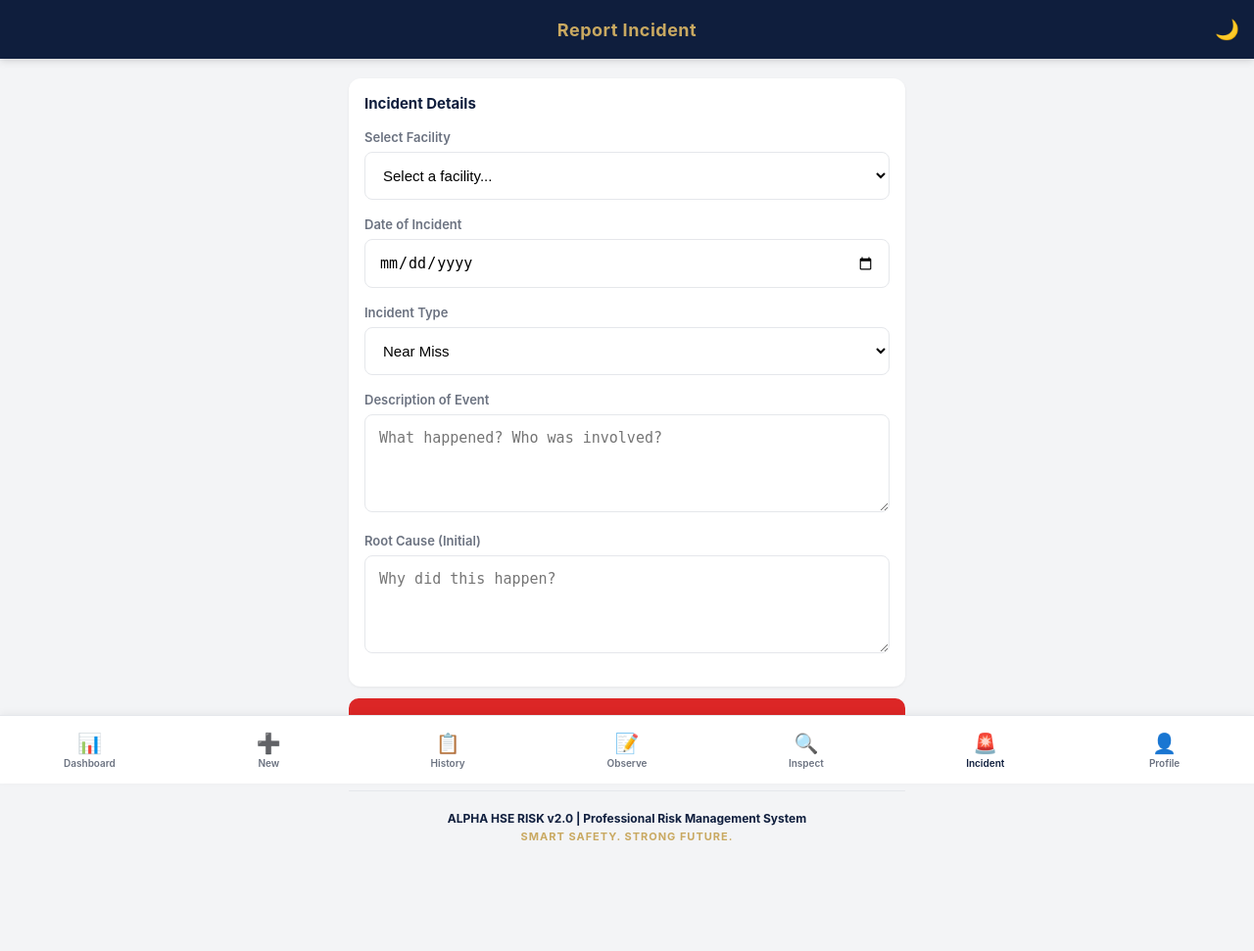
After one commit to Iniobongcodex2/alpha-hse-risk-web, a Flask app: page /new-incident in a window 1280 px wide. The commit adds this page. Shown: the whole page at 98% size. Run offline with Flask 3, Linux system fonts and the light colour scheme; the visitor is signed in with stand-in values (Sample User, id 1); data that the repository does not hold is empty; some libraries are stand-ins or nearby versions.

Commit message:
Stage 22 & 23: Added Inspections and Incident Management modules

```diff
--- a/app.py
+++ b/app.py
@@ -137,6 +137,7 @@ def setup_database():
     is_postgres = os.environ.get('DATABASE_URL') is not None
     id_type = "SERIAL PRIMARY KEY" if is_postgres else "INTEGER PRIMARY KEY AUTOINCREMENT"
 
+    # 1. CORE TABLES
     cursor.execute(f"""
         CREATE TABLE IF NOT EXISTS users (
             id {id_type}, username TEXT NOT NULL UNIQUE, full_name TEXT,
@@ -173,8 +174,6 @@ def setup_database():
             target_id TEXT, details TEXT
         )
     """)
-
-    # NEW TABLE: Observations
     cursor.execute(f"""
         CREATE TABLE IF NOT EXISTS observations (
             id {id_type}, reference TEXT UNIQUE, organization TEXT,
@@ -183,8 +182,6 @@ def setup_database():
             priority TEXT, status TEXT, date_reported TEXT
         )
     """)
-
-    # NEW TABLE: Corrective Actions
     cursor.execute(f"""
         CREATE TABLE IF NOT EXISTS corrective_actions (
             id {id_type}, observation_ref TEXT, organization TEXT,
@@ -192,8 +189,6 @@ def setup_database():
             status TEXT, date_assigned TEXT
         )
     """)
-
-    # NEW TABLE: Management Activities
     cursor.execute(f"""
         CREATE TABLE IF NOT EXISTS mgmt_activities (
             id {id_type}, reference TEXT UNIQUE, organization TEXT,
@@ -201,8 +196,6 @@ def setup_database():
             location TEXT, findings TEXT, status TEXT
         )
     """)
-
-    # NEW TABLE: Notification Log (Stage A)
     cursor.execute(f"""
         CREATE TABLE IF NOT EXISTS notification_log (
             id {id_type},
@@ -215,8 +208,6 @@ def setup_database():
             UNIQUE(action_id, notification_type, target_date)
         )
     """)
-
-    # NEW TABLE: Team Discussion Comments (FIXED & MOVED HERE)
     cursor.execute(f"""
         CREATE TABLE IF NOT EXISTS comments (
             id {id_type}, observation_ref TEXT, organization TEXT,
@@ -224,7 +215,7 @@ def setup_database():
         )
     """)
 
-    # IDEMPOTENT MIGRATIONS (Safe for existing databases)
+    # 2. IDEMPOTENT MIGRATIONS (Safe additions to existing tables)
     if is_postgres:
         cursor.execute("SELECT column_name FROM information_schema.columns WHERE table_schema='public' AND table_name='corrective_actions'")
         existing_cols = [row[0] for row in cursor.fetchall()]
@@ -242,8 +233,36 @@ def setup_database():
         cursor.execute("ALTER TABLE corrective_actions ADD COLUMN verified_date TEXT")
     if 'completed_by' not in existing_cols:
         cursor.execute("ALTER TABLE corrective_actions ADD COLUMN completed_by TEXT")
-
-    # Seed Roles
+    if 'source_type' not in existing_cols:
+        cursor.execute("ALTER TABLE corrective_actions ADD COLUMN source_type TEXT DEFAULT 'Observation'")
+    if 'source_id' not in existing_cols:
+        cursor.execute("ALTER TABLE corrective_actions ADD COLUMN source_id INTEGER")
+
+    # 3. STAGE 21, 22, 23 NEW TABLES
+    cursor.execute(f"""
+        CREATE TABLE IF NOT EXISTS facilities (
+            id {id_type}, organization TEXT, name TEXT,
+            location TEXT, created_at TEXT DEFAULT CURRENT_TIMESTAMP
+        )
+    """)
+
+    cursor.execute(f"""
+        CREATE TABLE IF NOT EXISTS inspections (
+            id {id_type}, reference TEXT UNIQUE, organization TEXT,
+            facility_name TEXT, inspector TEXT, inspection_date TEXT,
+            score INTEGER, findings TEXT, status TEXT
+        )
+    """)
+
+    cursor.execute(f"""
+        CREATE TABLE IF NOT EXISTS incidents (
+            id {id_type}, reference TEXT UNIQUE, organization TEXT,
+            facility_name TEXT, reporter TEXT, incident_date TEXT,
+            incident_type TEXT, description TEXT, root_cause TEXT, status TEXT
+        )
+    """)
+
+    # 4. SEED DATA
     roles = [
         ("HSE Officer", "Creates and edits assessments"),
         ("HSE Supervisor", "Reviews team assessments"),
@@ -257,7 +276,6 @@ def setup_database():
         else:
             cursor.execute("INSERT OR IGNORE INTO roles (name, description) VALUES (?, ?)", (role_name, description))
 
-    # Seed Admin User
     cursor.execute("SELECT COUNT(*) FROM users")
     row = cursor.fetchone()
 
@@ -286,32 +304,6 @@ def setup_database():
                 INSERT INTO users (username, full_name, email, role_id, organization_name, is_active, password_hash)
                 VALUES (?, ?, ?, ?, ?, ?, ?)
             """, ("God'stime", "Iniobong Eyibio", "godstimeisthebest55@gmail.com", admin_role_id, "Shell oil", 1, password_hash))
-
-    # ============================================
-    # STAGE 21: Facility Management & Action Refactor
-    # ============================================
-
-    # 1. Create Facilities Table
-    cursor.execute(f"""
-        CREATE TABLE IF NOT EXISTS facilities (
-            id {id_type}, organization TEXT, name TEXT,
-            location TEXT, created_at TEXT DEFAULT CURRENT_TIMESTAMP
-        )
-    """)
-
-    # 2. Safely add 'source_type' and 'source_id' to corrective_actions
-    # (This allows actions to link to Observations, Inspections, or Incidents)
-    if is_postgres:
-        cursor.execute("SELECT column_name FROM information_schema.columns WHERE table_schema='public' AND table_name='corrective_actions'")
-        action_cols = [row[0] for row in cursor.fetchall()]
-    else:
-        cursor.execute("PRAGMA table_info(corrective_actions)")
-        action_cols = [row[1] for row in cursor.fetchall()]
-
-    if 'source_type' not in action_cols:
-        cursor.execute("ALTER TABLE corrective_actions ADD COLUMN source_type TEXT DEFAULT 'Observation'")
-    if 'source_id' not in action_cols:
-        cursor.execute("ALTER TABLE corrective_actions ADD COLUMN source_id INTEGER")
 
     conn.commit()
     cursor.close()
@@ -2007,6 +1999,86 @@ def ai_suggest():
     except Exception as e:
         print(f"AI Error: {type(e).__name__}")
         return jsonify({"error": "Failed to generate AI response"}), 500
+@app.route("/inspections")
+def inspections_register():
+    if "username" not in session:
+        return redirect(url_for("login"))
+
+    user_org = session.get("organization_name", "Unknown")
+    inspections = []
+
+    try:
+        conn = get_db_connection()
+        is_postgres = os.environ.get('DATABASE_URL') is not None
+        q = "%s" if is_postgres else "?"
+
+        cursor = conn.cursor(cursor_factory=psycopg2.extras.RealDictCursor) if is_postgres else conn.cursor()
+        cursor.execute(f"SELECT * FROM inspections WHERE organization = {q} ORDER BY id DESC", (user_org,))
+
+        if is_postgres:
+            inspections = cursor.fetchall()
+        else:
+            conn.row_factory = sqlite3.Row
+            inspections = [dict(r) for r in cursor.fetchall()]
+
+        cursor.close()
+        conn.close()
+    except Exception as e:
+        print(f"Inspection DB error: {type(e).__name__}")
+
+    return render_template("inspections.html", active="inspections", inspections=inspections)
+
+
+@app.route("/new-inspection", methods=["GET", "POST"])
+def new_inspection():
+    if "username" not in session:
+        return redirect(url_for("login"))
+
+    user_org = session.get("organization_name", "Unknown")
+    facilities = []
+
+    try:
+        conn = get_db_connection()
+        is_postgres = os.environ.get('DATABASE_URL') is not None
+        q = "%s" if is_postgres else "?"
+        cursor = conn.cursor()
+
+        if request.method == "POST":
+            facility_name = request.form.get("facility_name", "").strip()
+            inspection_date = request.form.get("inspection_date", "").strip()
+            findings = request.form.get("findings", "").strip()
+            score = request.form.get("score", "0").strip()
+
+            reference = "INS-" + datetime.datetime.now().strftime("%Y%m%d-%H%M%S")
+            inspector = session.get("full_name", session.get("username"))
+            status = "Completed"
+
+            cursor.execute(f"""
+                INSERT INTO inspections
+                (reference, organization, facility_name, inspector, inspection_date, score, findings, status)
+                VALUES ({q}, {q}, {q}, {q}, {q}, {q}, {q}, {q})
+            """, (reference, user_org, facility_name, inspector, inspection_date, score, findings, status))
+
+            conn.commit()
+            log_action(session.get("username"), "NEW_INSPECTION", "Inspection", reference, f"Inspected {facility_name}")
+            cursor.close()
+            conn.close()
+            return redirect(url_for("inspections_register"))
+
+        # GET Request: Fetch facilities for the dropdown
+        cursor.execute(f"SELECT * FROM facilities WHERE organization = {q} ORDER BY name ASC", (user_org,))
+        if is_postgres:
+            facilities = cursor.fetchall()
+        else:
+            conn.row_factory = sqlite3.Row
+            facilities = [dict(r) for r in cursor.fetchall()]
+
+        cursor.close()
+        conn.close()
+    except Exception as e:
+        print(f"Inspection Error: {type(e).__name__}")
+
+    return render_template("new_inspection.html", active="inspections", facilities=facilities)
 
 @app.route("/profile")
 def profile():
@@ -2157,5 +2229,106 @@ def generate_ai_controls():
         # This will print the exact error from Groq in your terminal
         print(f"GROQ API ERROR: {e}")
         return {"error": "Failed to generate AI response. Check terminal for details."}, 500
+
+@app.route("/incidents")
+def incidents_register():
+    if "username" not in session:
+        return redirect(url_for("login"))
+
+    user_org = session.get("organization_name", "Unknown")
+    incidents = []
+    conn = None
+    cursor = None
+
+    try:
+        conn = get_db_connection()
+        is_postgres = os.environ.get("DATABASE_URL") is not None
+
+        if is_postgres:
+            cursor = conn.cursor(cursor_factory=psycopg2.extras.RealDictCursor)
+            placeholder = "%s"
+        else:
+            conn.row_factory = sqlite3.Row
+            cursor = conn.cursor()
+            placeholder = "?"
+
+        cursor.execute(f"SELECT * FROM incidents WHERE organization = {placeholder} ORDER BY id DESC", (user_org,))
+        incidents = cursor.fetchall()
+
+    except Exception as e:
+        print(f"Incident DB error: {type(e).__name__}: {e}")
+    finally:
+        if cursor: cursor.close()
+        if conn: conn.close()
+
+    return render_template("incidents_register.html", active="incidents", incidents=incidents)
+
+
+@app.route("/new-incident", methods=["GET", "POST"])
+def new_incident():
+    if "username" not in session:
+        return redirect(url_for("login"))
+
+    user_org = session.get("organization_name", "Unknown")
+    facilities = []
+    conn = None
+    cursor = None
+    error_message = None
+
+    try:
+        conn = get_db_connection()
+        is_postgres = os.environ.get("DATABASE_URL") is not None
+
+        if is_postgres:
+            cursor = conn.cursor(cursor_factory=psycopg2.extras.RealDictCursor)
+            placeholder = "%s"
+        else:
+            conn.row_factory = sqlite3.Row
+            cursor = conn.cursor()
+            placeholder = "?"
+
+        if request.method == "POST":
+            facility_name = request.form.get("facility_name", "").strip()
+            incident_date = request.form.get("incident_date", "").strip()
+            incident_type = request.form.get("incident_type", "").strip()
+            description = request.form.get("description", "").strip()
+            root_cause = request.form.get("root_cause", "").strip()
+
+            if not all([facility_name, incident_date, incident_type, description]):
+                error_message = "Please complete all required incident fields."
+            else:
+                reference = "INC-" + datetime.datetime.now().strftime("%Y%m%d-%H%M%S-%f")
+                reporter = session.get("full_name", session.get("username"))
+                status = "Reported"
+
+                cursor.execute(f"""
+                    INSERT INTO incidents (reference, organization, facility_name, reporter, incident_date, incident_type, description, root_cause, status)
+                    VALUES ({placeholder}, {placeholder}, {placeholder}, {placeholder}, {placeholder}, {placeholder}, {placeholder}, {placeholder}, {placeholder})
+                """, (reference, user_org, facility_name, reporter, incident_date, incident_type, description, root_cause, status))
+
+                conn.commit()
+                log_action(session.get("username"), "NEW_INCIDENT", "Incident", reference, f"Reported {incident_type} at {facility_name}")
+                return redirect(url_for("incidents_register"))
+
+        # GET request: Load facilities for the dropdown
+        cursor.execute(f"SELECT * FROM facilities WHERE organization = {placeholder} ORDER BY name ASC", (user_org,))
+        facilities = cursor.fetchall()
+
+    except Exception as e:
+        if conn: conn.rollback()
+        print(f"Incident error: {type(e).__name__}: {e}")
+        error_message = "An error occurred while processing the incident."
+
+    finally:
+        if cursor: cursor.close()
+        if conn: conn.close()
+
+    return render_template("new_incident.html", active="incidents", facilities=facilities, error=error_message)
+
+
 if __name__ == "__main__":
-    app.run(host="127.0.0.1", port=5000, debug=False)
+    app.run(
+        host="127.0.0.1",
+        port=5000,
+        debug=False
+    )
--- a/templates/base.html
+++ b/templates/base.html
@@ -42,6 +42,16 @@
         }
         body.dark-mode .app-header {
             background: #051024;
+        }
+        body.dark-mode .app-nav {
+            background: #0A1E3D;
+            border-top: 1px solid #1A4B8C;
+        }
+        body.dark-mode .app-nav a {
+            color: #9CA3AF;
+        }
+        body.dark-mode .app-nav a.active {
+            color: #C9A961;
         }
 
         /* ---- TOP HEADER ---- */
@@ -187,6 +197,18 @@
             <span>Observe</span>
         </a>
 
+        <!-- Inspections Tab -->
+        <a href="/inspections" class="{% if active == 'inspections' %}active{% endif %}">
+            <span class="nav-icon">🔍</span>
+            <span>Inspect</span>
+        </a>
+
+        <!-- NEW: Incidents Tab -->
+        <a href="/incidents" class="{% if active == 'incidents' %}active{% endif %}">
+            <span class="nav-icon">🚨</span>
+            <span>Incident</span>
+        </a>
+
         {% if session.get('role_id') in (2, 3, 4) %}
         <a href="/management-engagement" class="{% if active == 'management' %}active{% endif %}">
             <span class="nav-icon">👔</span>
--- /dev/null
+++ b/templates/new_incident.html
@@ -0,0 +1,49 @@
+{% extends "base.html" %}
+{% block title %}Report Incident — ALPHA HSE RISK{% endblock %}
+{% block header_title %}Report Incident{% endblock %}
+
+{% block content %}
+
+<form method="POST" action="/new-incident">
+    <input type="hidden" name="csrf_token" value="{{ csrf_token() }}">
+
+    <div class="card">
+        <h2 style="font-size:15px; color:#0F1E3D; margin-bottom:14px;">Incident Details</h2>
+
+        <label style="font-size:13px; color:#6B7280; font-weight:600;">Select Facility</label>
+        <select name="facility_name" required style="width:100%; padding:14px; margin:6px 0 14px; border:1px solid #E5E7EB; border-radius:8px; font-size:15px; background:#FFFFFF;">
+            <option value="">Select a facility...</option>
+            {% for f in facilities %}
+                <option value="{{ f.name }}">{{ f.name }}</option>
+            {% endfor %}
+        </select>
+
+        <label style="font-size:13px; color:#6B7280; font-weight:600;">Date of Incident</label>
+        <input type="date" name="incident_date" required
+               style="width:100%; padding:14px; margin:6px 0 14px; border:1px solid #E5E7EB; border-radius:8px; font-size:15px;">
+
+        <label style="font-size:13px; color:#6B7280; font-weight:600;">Incident Type</label>
+        <select name="incident_type" required style="width:100%; padding:14px; margin:6px 0 14px; border:1px solid #E5E7EB; border-radius:8px; font-size:15px; background:#FFFFFF;">
+            <option value="Near Miss">Near Miss</option>
+            <option value="First Aid Injury">First Aid Injury</option>
+            <option value="Medical Treatment Injury">Medical Treatment Injury</option>
+            <option value="Lost Time Injury">Lost Time Injury</option>
+            <option value="Property Damage">Property Damage</option>
+            <option value="Environmental Spill">Environmental Spill</option>
+        </select>
+
+        <label style="font-size:13px; color:#6B7280; font-weight:600;">Description of Event</label>
+        <textarea name="description" placeholder="What happened? Who was involved?" required
+                  style="width:100%; padding:14px; margin:6px 0 14px; border:1px solid #E5E7EB; border-radius:8px; font-size:15px; min-height:100px;"></textarea>
+
+        <label style="font-size:13px; color:#6B7280; font-weight:600;">Root Cause (Initial)</label>
+        <textarea name="root_cause" placeholder="Why did this happen?" required
+                  style="width:100%; padding:14px; margin:6px 0 14px; border:1px solid #E5E7EB; border-radius:8px; font-size:15px; min-height:100px;"></textarea>
+    </div>
+
+    <button type="submit" class="btn-primary" style="margin-bottom: 20px; background:#DC2626;">
+        🚨 Submit Incident
+    </button>
+</form>
+
+{% endblock %}
```
Also changed, not shown: templates/incidents_register.html (added, +40 -0 lines), templates/inspections.html (added, +39 -0 lines).
